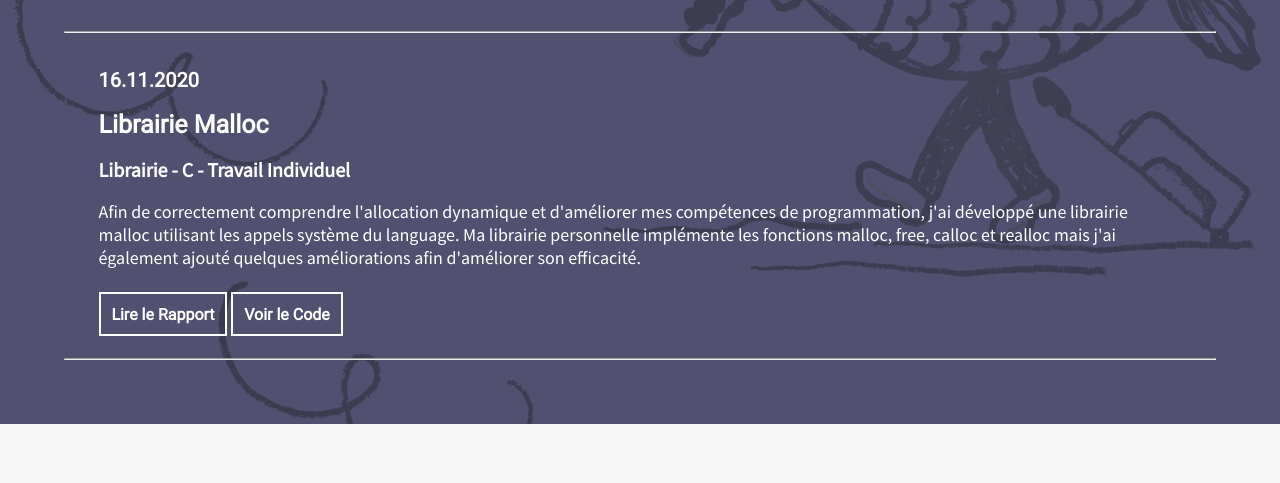
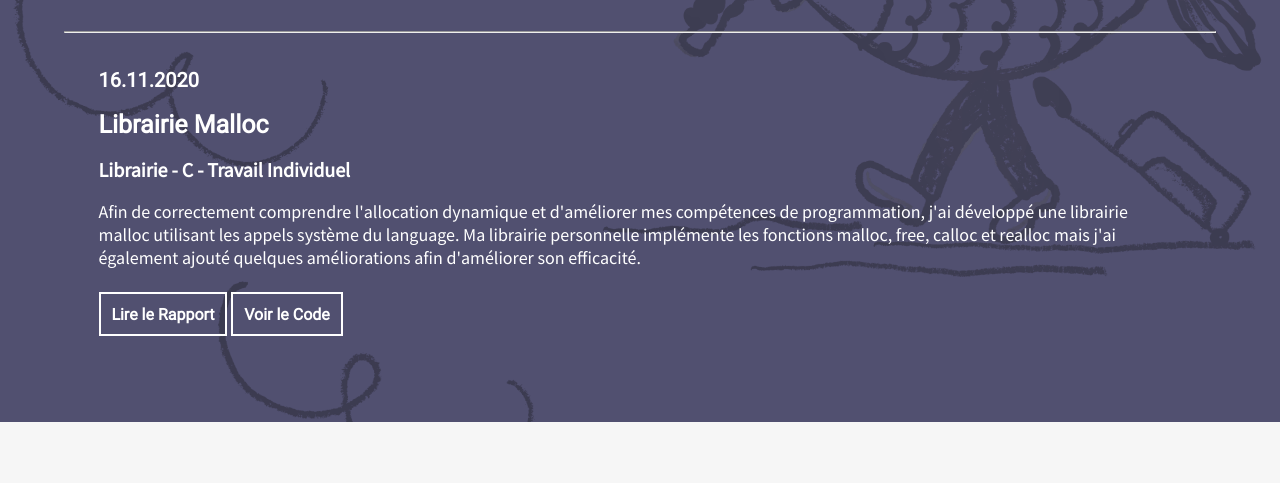
Before and after one commit to alexandra-demski/alexandra-demski.github.io, a plain HTML site: page french/index.html in a window 1280 px wide. Shown: the part 2450-2933 px from the top of the page. Drawn offline with Linux system fonts and the light colour scheme.

Commit message:
Update index.html

```diff
--- a/french/index.html
+++ b/french/index.html
@@ -131,7 +131,7 @@ function view_page(name){
 					<h5 class="tag-project">Librairie - C - Travail Individuel</h5><br>
 					<p class="info-project">Afin de correctement comprendre l'allocation dynamique et d'améliorer mes compétences de programmation, j'ai développé une librairie malloc utilisant les appels système du language. Ma librairie personnelle implémente les fonctions malloc, free, calloc et realloc mais j'ai également ajouté quelques améliorations afin d'améliorer son efficacité.</p><br><br>
 					<a href="../librairie-malloc" target="_blank" class="btn">Lire le Rapport</a> <a href="https://github.com/alexandra-demski/Malloc-Library" target="_blank" class="btn">Voir le Code</a>
-				</div><hr>
+				</div>
 				<!--<div class="work-article">
 					<h4 class="date-project">30.06.2020</h4><br>
 					<h3 class="subtitle-section">Quaestio</h3><br>
```
